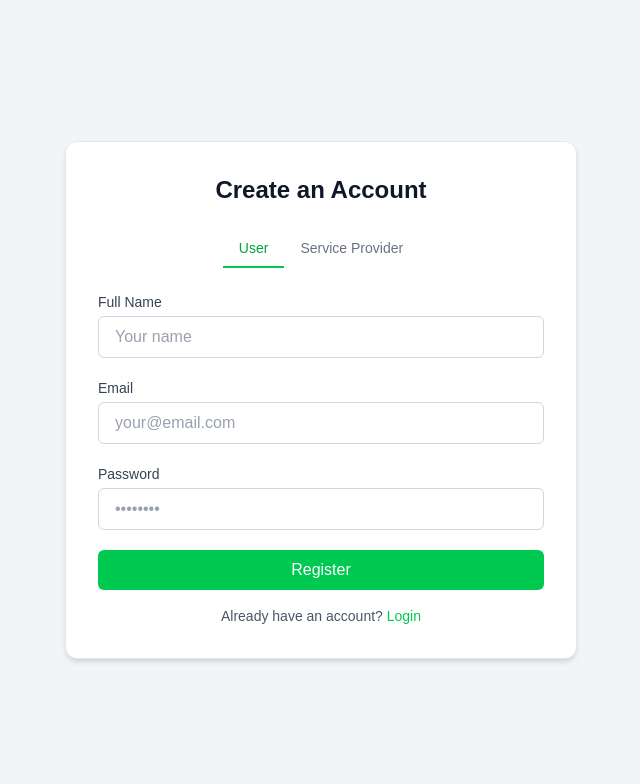
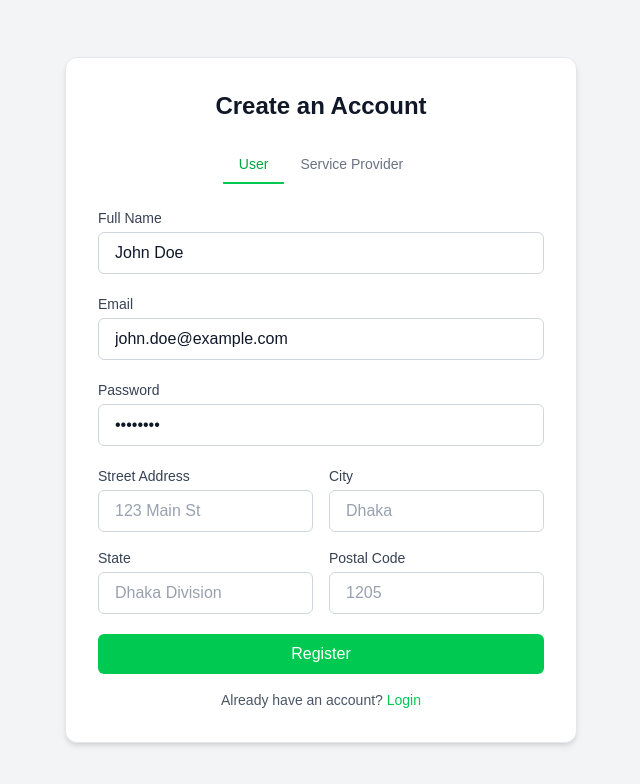
Before and after one commit to Minhajul-Shobuj/service360-frontend, a Next.js app: page /registration in a window 1280 px wide. Shown: the top 784 px of the page, without its empty margins (319-959 px from the left). Built offline with nearby package versions, Linux system fonts and the light colour scheme; no server answers.

Commit message:
feat: update registration form to include full name and address fields

```diff
--- a/next.config.ts
+++ b/next.config.ts
@@ -7,6 +7,7 @@ const nextConfig: NextConfig = {
       "images.unsplash.com",
       "avatars.githubusercontent.com",
       "lh3.googleusercontent.com",
+      "freefrontend.com",
     ],
   },
 };
--- a/src/app/registration/page.tsx
+++ b/src/app/registration/page.tsx
@@ -5,11 +5,19 @@ import { useState } from "react";
 import Link from "next/link";
 
 type RegisterValues = {
-  name: string;
+  fullName: string;
   email: string;
   password: string;
   company?: string;
   phone?: string;
+  address: {
+    street_address: string;
+    city: string;
+    state: string;
+    postal_code: number;
+    latitude: number;
+    longitude: number;
+  };
 };
 
 export default function Registration() {
@@ -60,7 +68,7 @@ export default function Registration() {
 
         {/* Form */}
         <form onSubmit={handleSubmit(onSubmit)} className="space-y-5">
-          {/* Name */}
+          {/* Full Name */}
           <div>
             <label className="block text-sm font-medium text-gray-700 mb-1">
               Full Name
@@ -68,13 +76,16 @@ export default function Registration() {
             <input
               type="text"
               placeholder="Your name"
-              {...register("name", { required: "Name is required" })}
+              defaultValue="John Doe"
+              {...register("fullName", { required: "Full name is required" })}
               className={`w-full px-4 py-2 rounded-md border text-gray-900 placeholder:text-gray-400 ${
-                errors.name ? "border-red-500" : "border-gray-300"
+                errors.fullName ? "border-red-500" : "border-gray-300"
               } focus:outline-none focus:border-green-500`}
             />
-            {errors.name && (
-              <p className="text-red-500 text-xs mt-1">{errors.name.message}</p>
+            {errors.fullName && (
+              <p className="text-red-500 text-xs mt-1">
+                {errors.fullName.message}
+              </p>
             )}
           </div>
 
@@ -86,6 +97,7 @@ export default function Registration() {
             <input
               type="email"
               placeholder="your@email.com"
+              defaultValue="john.doe@example.com"
               {...register("email", { required: "Email is required" })}
               className={`w-full px-4 py-2 rounded-md border text-gray-900 placeholder:text-gray-400 ${
                 errors.email ? "border-red-500" : "border-gray-300"
@@ -106,6 +118,7 @@ export default function Registration() {
             <input
               type="password"
               placeholder="••••••••"
+              defaultValue="password"
               {...register("password", { required: "Password is required" })}
               className={`w-full px-4 py-2 rounded-md border text-gray-900 placeholder:text-gray-400 ${
                 errors.password ? "border-red-500" : "border-gray-300"
@@ -116,6 +129,69 @@ export default function Registration() {
                 {errors.password.message}
               </p>
             )}
+          </div>
+
+          {/* Address Section — Common for all */}
+          <div className="grid grid-cols-1 md:grid-cols-2 gap-4">
+            <div>
+              <label className="block text-sm font-medium text-gray-700 mb-1">
+                Street Address
+              </label>
+              <input
+                type="text"
+                placeholder="123 Main St"
+                {...register("address.street_address", {
+                  required: "Street is required",
+                })}
+                className={`w-full px-4 py-2 rounded-md border text-gray-900 placeholder:text-gray-400 ${
+                  errors.address?.street_address
+                    ? "border-red-500"
+                    : "border-gray-300"
+                } focus:outline-none focus:border-green-500`}
+              />
+            </div>
+            <div>
+              <label className="block text-sm font-medium text-gray-700 mb-1">
+                City
+              </label>
+              <input
+                type="text"
+                placeholder="Dhaka"
+                {...register("address.city", { required: "City is required" })}
+                className={`w-full px-4 py-2 rounded-md border text-gray-900 placeholder:text-gray-400 ${
+                  errors.address?.city ? "border-red-500" : "border-gray-300"
+                } focus:outline-none focus:border-green-500`}
+              />
+            </div>
+            <div>
+              <label className="block text-sm font-medium text-gray-700 mb-1">
+                State
+              </label>
+              <input
+                type="text"
+                placeholder="Dhaka Division"
+                {...register("address.state")}
+                className="w-full px-4 py-2 rounded-md border border-gray-300 text-gray-900 placeholder:text-gray-400 focus:outline-none focus:border-green-500"
+              />
+            </div>
+            <div>
+              <label className="block text-sm font-medium text-gray-700 mb-1">
+                Postal Code
+              </label>
+              <input
+                type="number"
+                placeholder="1205"
+                {...register("address.postal_code", {
+                  required: "Postal code is required",
+                  valueAsNumber: true,
+                })}
+                className={`w-full px-4 py-2 rounded-md border text-gray-900 placeholder:text-gray-400 ${
+                  errors.address?.postal_code
+                    ? "border-red-500"
+                    : "border-gray-300"
+                } focus:outline-none focus:border-green-500`}
+              />
+            </div>
           </div>
 
           {/* Extra fields for service provider */}
@@ -129,6 +205,7 @@ export default function Registration() {
                 <input
                   type="text"
                   placeholder="Business or Company"
+                  defaultValue="Doe Enterprises"
                   {...register("company", {
                     required: "Company name is required",
                   })}
@@ -151,6 +228,7 @@ export default function Registration() {
                 <input
                   type="text"
                   placeholder="01XXXXXXXXX"
+                  defaultValue="+1234567890"
                   {...register("phone", {
                     required: "Phone number is required",
                   })}
```
